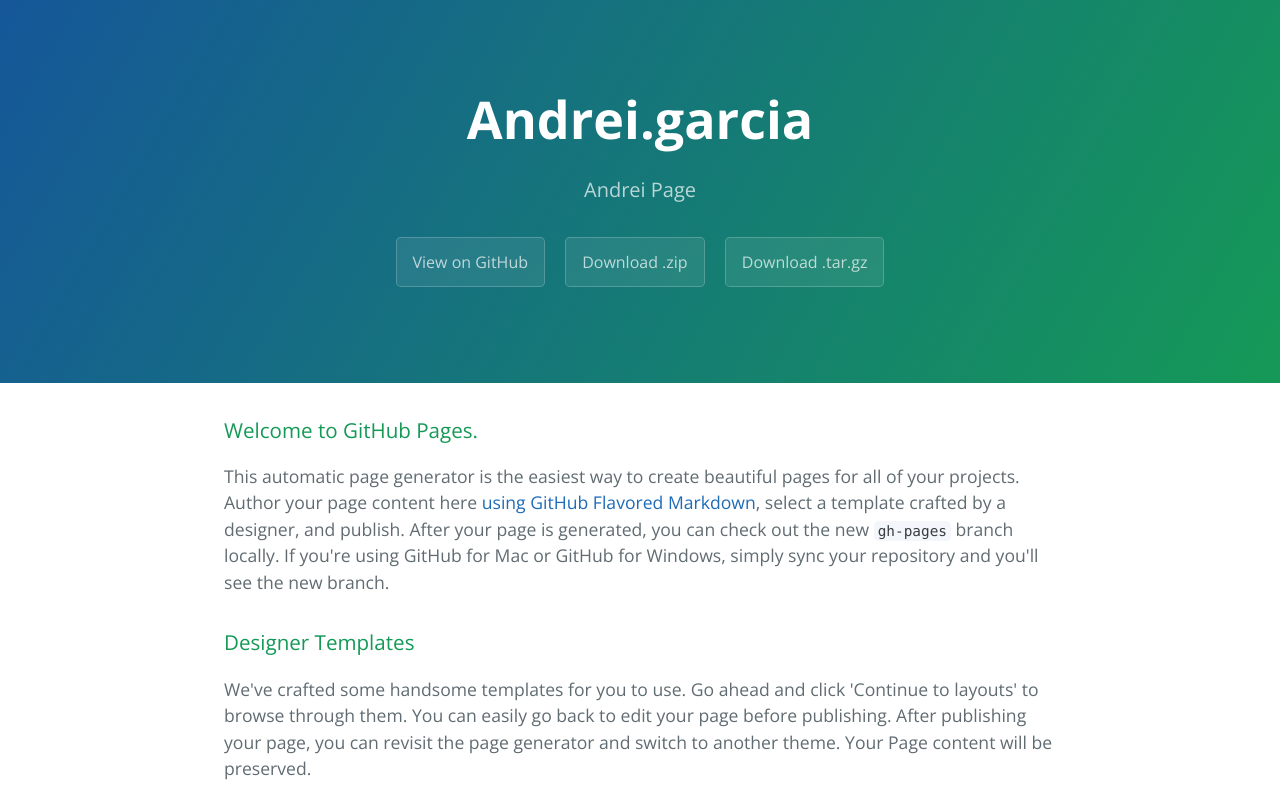
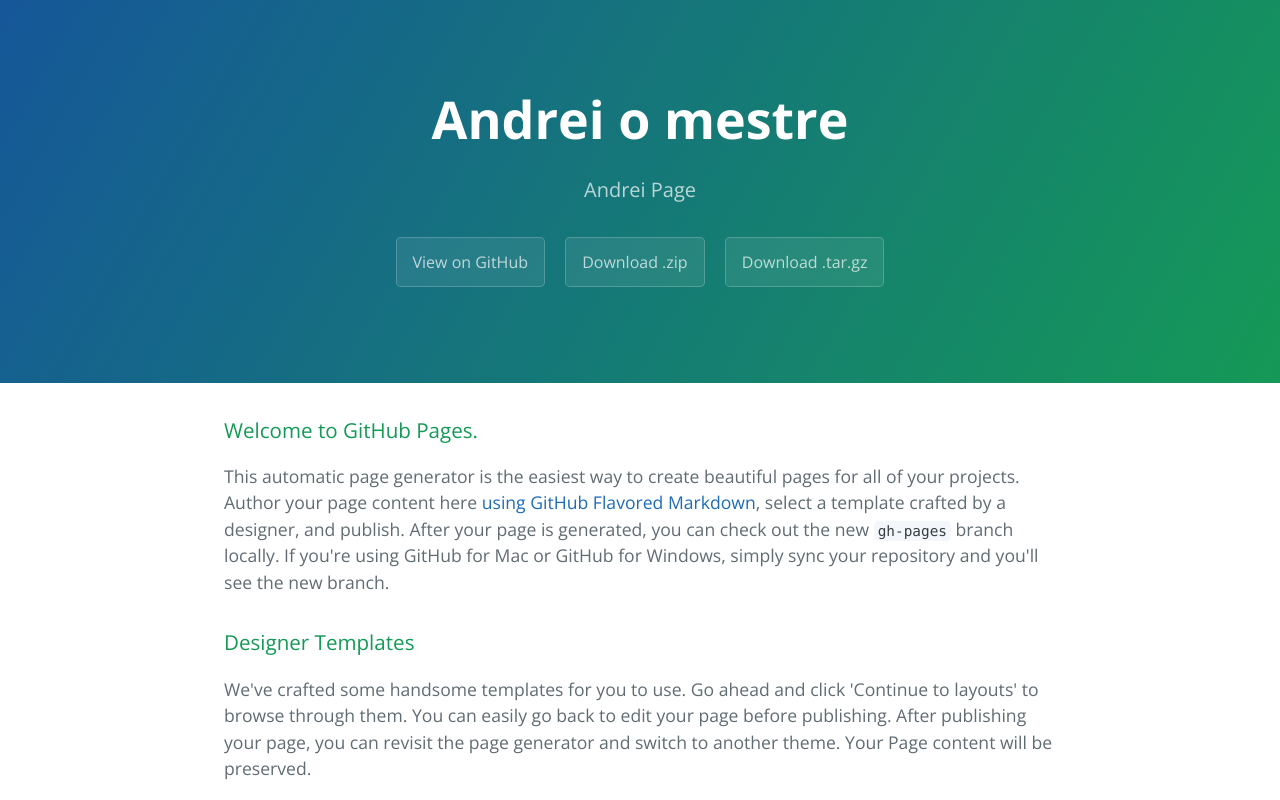
Before and after one commit to andrei-garcia/andrei.garcia, a plain HTML site: page index.html in a window 1280 px wide. Shown: the top 800 px of the page. Drawn offline with nearby package versions, Linux system fonts and the light colour scheme.

Commit message:
Update index.html

```diff
--- a/index.html
+++ b/index.html
@@ -11,7 +11,7 @@
   </head>
   <body>
     <section class="page-header">
-      <h1 class="project-name">Andrei.garcia</h1>
+      <h1 class="project-name">Andrei o mestre</h1>
       <h2 class="project-tagline">Andrei Page</h2>
       <a href="https://github.com/andrei-garcia/andrei.garcia" class="btn">View on GitHub</a>
       <a href="https://github.com/andrei-garcia/andrei.garcia/zipball/master" class="btn">Download .zip</a>
```
